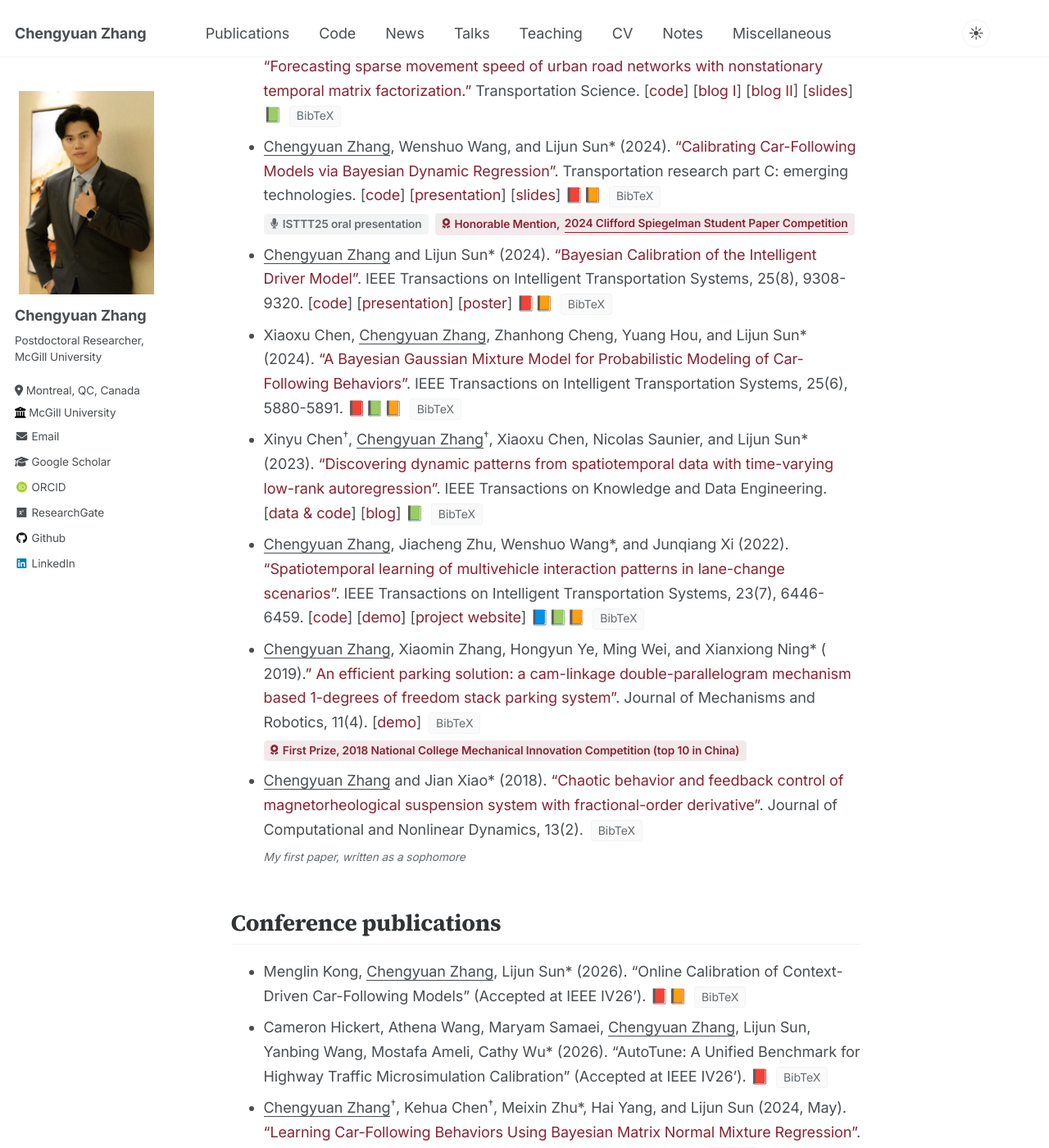
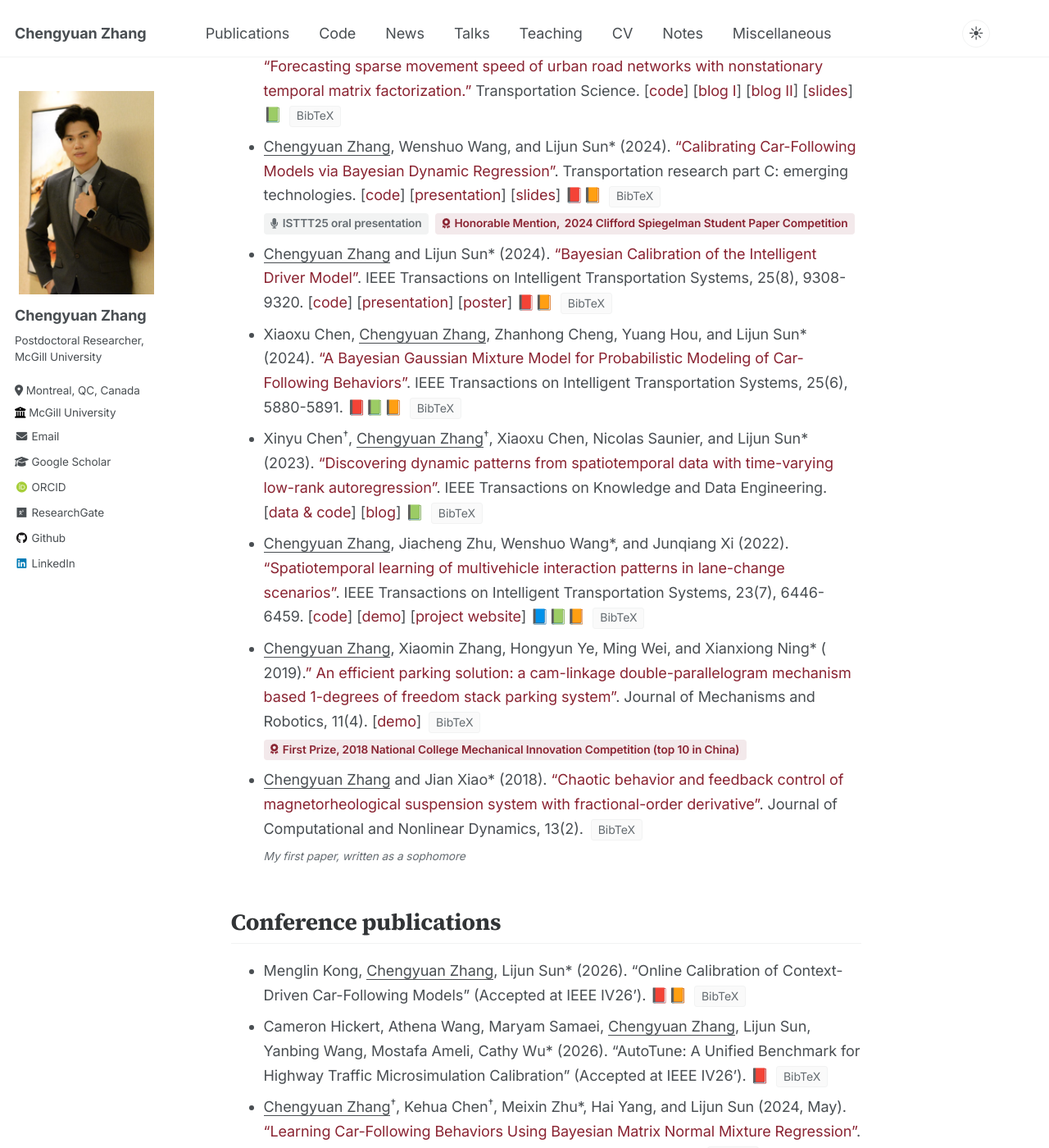
Before and after one commit to Chengyuan-Zhang/chengyuan-zhang.github.io, a Jekyll site: the page built from _pages/publications.md, in a window 1280 px wide and 1400 px high, scrolled down 1210 px. Shown: the whole window at 82% size. Built offline with Jekyll 4.4.1, drawn with Linux system fonts in a browser that asks for light colours; some web fonts are replaced.

Commit message:
Soften the link underline inside an award badge
The badge boundary already groups the text, so a solid rule beneath the
competition name competed with it. A dotted underline that goes solid on
hover keeps the link discoverable without the noise.

```diff
--- a/_sass/_custom.scss
+++ b/_sass/_custom.scss
@@ -2417,12 +2417,16 @@
   font-style: italic;
 }
 
+/* Inside a badge the boundary already groups the text, so a solid rule
+   underneath it just adds noise. */
 .pub-note__link {
   color: inherit;
-  text-decoration: none;
-  border-bottom: 1px solid currentColor;
-
-  &:hover { color: inherit; opacity: 0.75; }
+  text-decoration: underline dotted;
+  text-decoration-thickness: 1px;
+  text-underline-offset: 0.2em;
+
+  &:hover,
+  &:focus-visible { color: inherit; text-decoration-style: solid; }
 }
 
 html.dark-mode {
```
